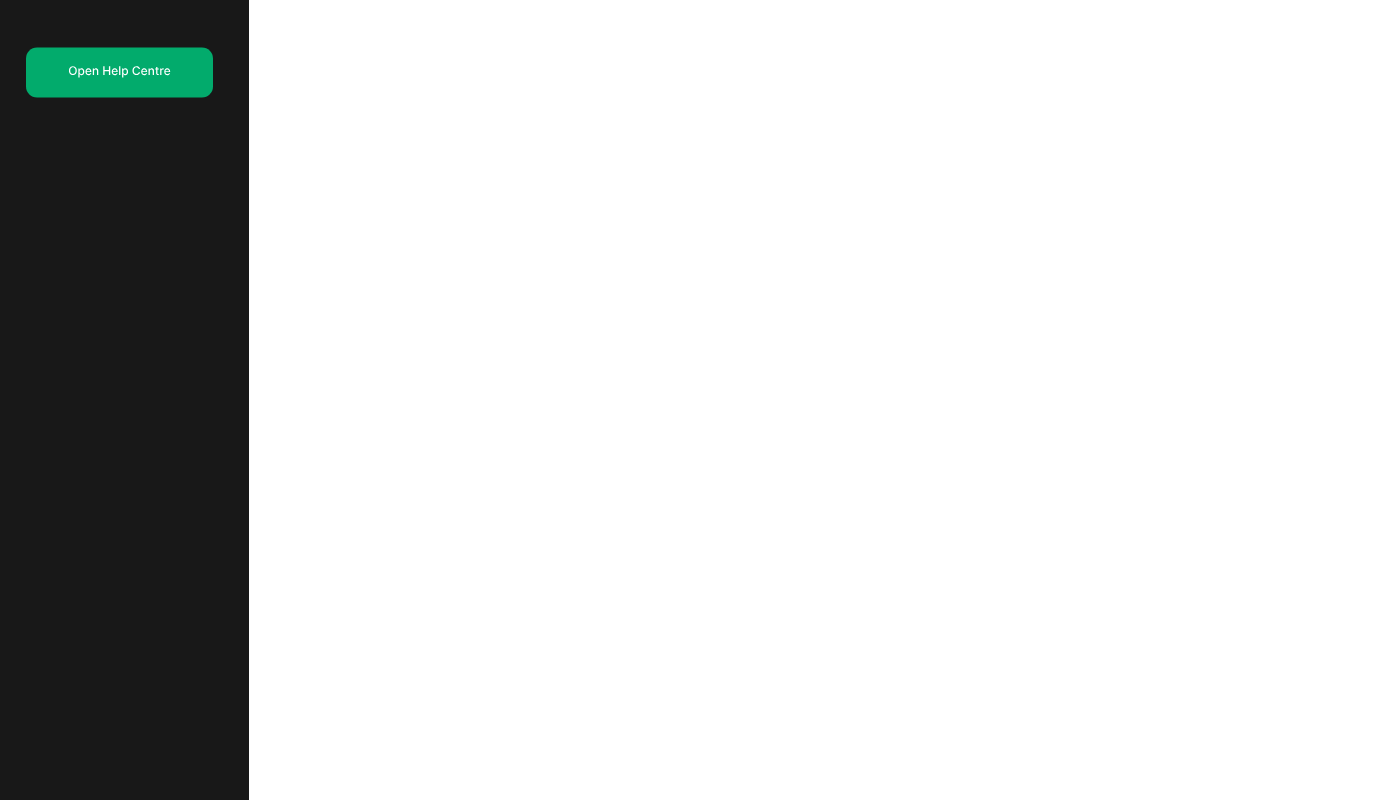
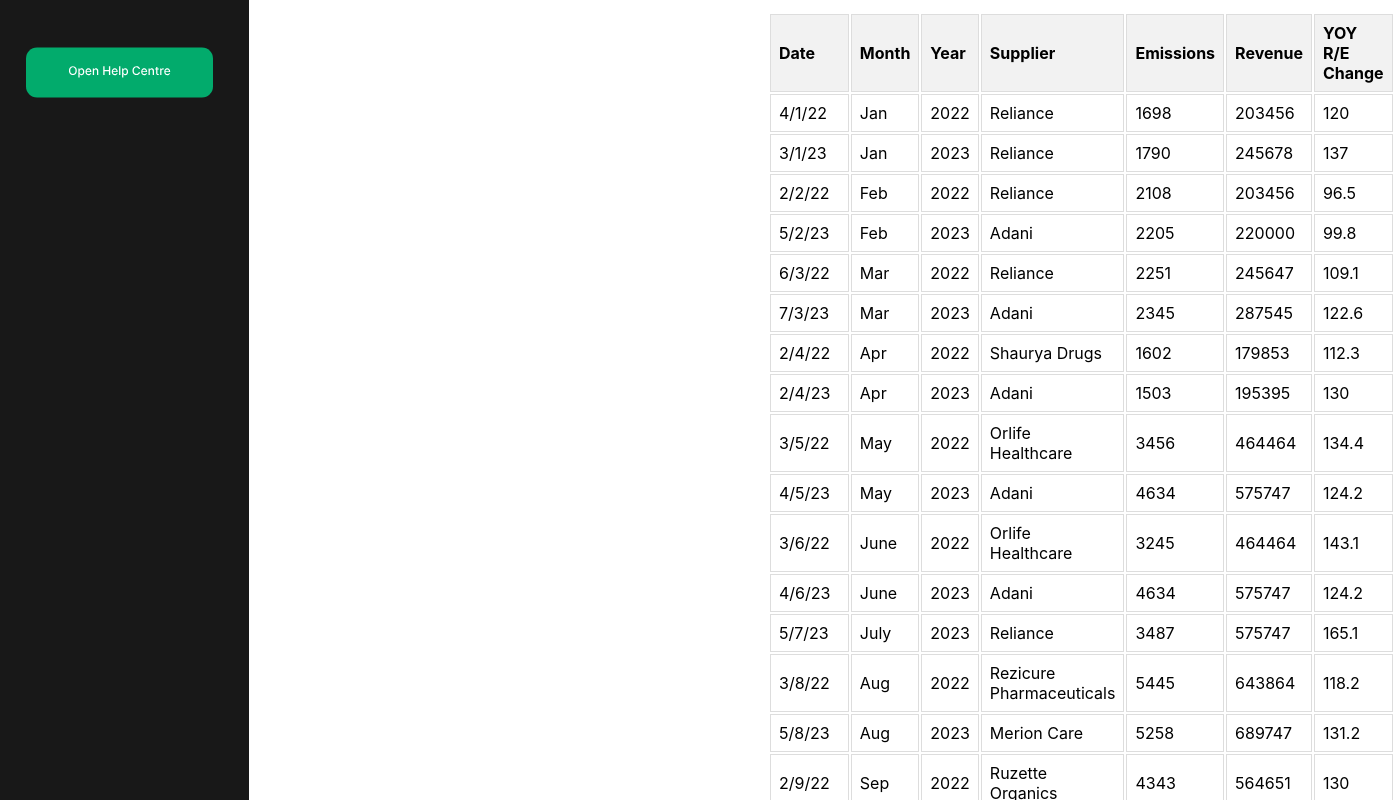
Before and after one commit to Jitugandhare/Assignment, a React (Create React App) app in the folder peters/: page / in a window 1280 px wide. Shown: the part 480-1280 px from the top of the page, 1395 px wide, since content can reach past the window. Before the commit the page ends 800 px from the top, so only its background shows below. Built offline with nearby package versions, Linux system fonts and the light colour scheme.

Commit message:
timeline

```diff
--- a/peters/src/App.js
+++ b/peters/src/App.js
@@ -5,6 +5,7 @@
 import Timeline from './components/Timeline';
 
 import Card from './components/Card';
+import TableData from './components/TableData';
 
 
 
@@ -16,6 +17,7 @@
       <span><div> <NavBar /></div></span>
       <div><Timeline /></div>
       <div><Card /></div>
+      <div><TableData/></div>
     </div>
   );
 }
--- /dev/null
+++ b/peters/src/components/TableData.jsx
@@ -0,0 +1,84 @@
+import React from 'react';
+import styled from 'styled-components';
+
+
+const TableData = () => {
+    const data = [
+        { Date: '4/1/22', Month: 'Jan', Year: 2022, Supplier: 'Reliance', Emissions: 1698, Revenue: 203456, R_E: 120 },
+        { Date: '3/1/23', Month: 'Jan', Year: 2023, Supplier: 'Reliance', Emissions: 1790, Revenue: 245678, R_E: 137, 'YOY R_E Change': 15 },
+        { Date: '2/2/22', Month: 'Feb', Year: 2022, Supplier: 'Reliance', Emissions: 2108, Revenue: 203456, R_E: 96.5 },
+        { Date: '5/2/23', Month: 'Feb', Year: 2023, Supplier: 'Adani', Emissions: 2205, Revenue: 220000, R_E: 99.8, 'YOY R_E Change': 3 },
+        { Date: '6/3/22', Month: 'Mar', Year: 2022, Supplier: 'Reliance', Emissions: 2251, Revenue: 245647, R_E: 109.1 },
+        { Date: '7/3/23', Month: 'Mar', Year: 2023, Supplier: 'Adani', Emissions: 2345, Revenue: 287545, R_E: 122.6, 'YOY R_E Change': 12 },
+        { Date: '2/4/22', Month: 'Apr', Year: 2022, Supplier: 'Shaurya Drugs', Emissions: 1602, Revenue: 179853, R_E: 112.3 },
+        { Date: '2/4/23', Month: 'Apr', Year: 2023, Supplier: 'Adani', Emissions: 1503, Revenue: 195395, R_E: 130.0, 'YOY R_E Change': 16 },
+        { Date: '3/5/22', Month: 'May', Year: 2022, Supplier: 'Orlife Healthcare', Emissions: 3456, Revenue: 464464, R_E: 134.4 },
+        { Date: '4/5/23', Month: 'May', Year: 2023, Supplier: 'Adani', Emissions: 4634, Revenue: 575747, R_E: 124.2, 'YOY R_E Change': -8 },
+        { Date: '3/6/22', Month: 'June', Year: 2022, Supplier: 'Orlife Healthcare', Emissions: 3245, Revenue: 464464, R_E: 143.1 },
+        { Date: '4/6/23', Month: 'June', Year: 2023, Supplier: 'Adani', Emissions: 4634, Revenue: 575747, R_E: 124.2, 'YOY R_E Change': -13 },
+        { Date: '5/7/23', Month: 'July', Year: 2023, Supplier: 'Reliance', Emissions: 3487, Revenue: 575747, R_E: 165.1, 'YOY R_E Change': 26 },
+        { Date: '3/8/22', Month: 'Aug', Year: 2022, Supplier: 'Rezicure Pharmaceuticals', Emissions: 5445, Revenue: 643864, R_E: 118.2 },
+        { Date: '5/8/23', Month: 'Aug', Year: 2023, Supplier: 'Merion Care', Emissions: 5258, Revenue: 689747, R_E: 131.2, 'YOY R_E Change': 11 },
+        { Date: '2/9/22', Month: 'Sep', Year: 2022, Supplier: 'Ruzette Organics', Emissions: 4343, Revenue: 564651, R_E: 130.0 },
+        { Date: '6/10/22', Month: 'Oct', Year: 2022, Supplier: 'Steller Bio Labs', Emissions: 3434, Revenue: 516513, R_E: 150.4 },
+        { Date: '10/11/23', Month: 'Nov', Year: 2023, Supplier: 'Eskos Pharma', Emissions: 3535, Revenue: 576855, R_E: 163.2, 'YOY R_E Change': 3 },
+        { Date: '1/12/22', Month: 'Dec', Year: 2022, Supplier: 'Adani', Emissions: 2324, Revenue: 343535, R_E: 147.8 },
+        { Date: '2/12/23', Month: 'Dec', Year: 2023, Supplier: 'Reliance', Emissions: 2452, Revenue: 354646, R_E: 144.6, 'YOY R_E Change': -2 }
+    ];
+
+    return (
+        <StyledTable>
+            <thead>
+                <tr>
+                    <th>Date</th>
+                    <th>Month</th>
+                    <th>Year</th>
+                    <th>Supplier</th>
+                    <th>Emissions</th>
+                    <th>Revenue</th>
+                    <th>YOY R/E Change</th>
+                </tr>
+            </thead>
+            <tbody>
+                {data.map((row, index) => (
+                    <tr key={index}>
+                        <td>{row.Date}</td>
+                        <td>{row.Month}</td>
+                        <td>{row.Year}</td>
+                        <td>{row.Supplier}</td>
+                        <td>{row.Emissions}</td>
+                        <td>{row.Revenue}</td>
+                        <td>{row.R_E}</td>
+                    </tr>
+                ))}
+            </tbody>
+        </StyledTable>
+    );
+};
+
+export default TableData;
+
+
+
+
+
+
+const StyledTable = styled.table`
+// border:2px solid red;
+margin-left:60%;
+margin-top:10%;
+width: 643px
+height: 540.1px
+top: 788px
+left: 754px
+border-collapse: collapse;
+th, td {
+    border: 1px solid #dddddd;
+    text-align: left;
+    padding: 8px;
+  }
+
+  th {
+    background-color: #f2f2f2;
+  }
+`;
```
Also changed, not shown: package.json (+9 -0 lines), 1 other file (tests, documents, lock files or other folders).
